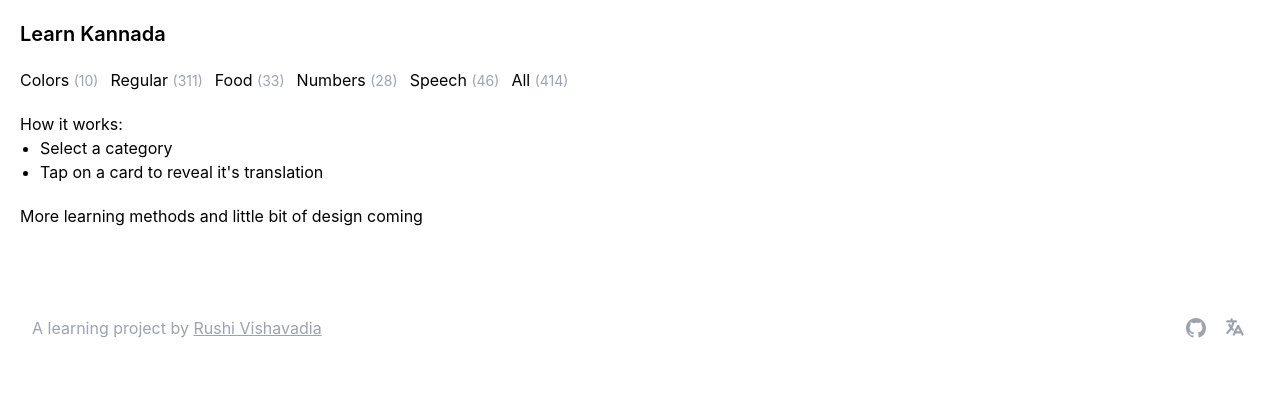
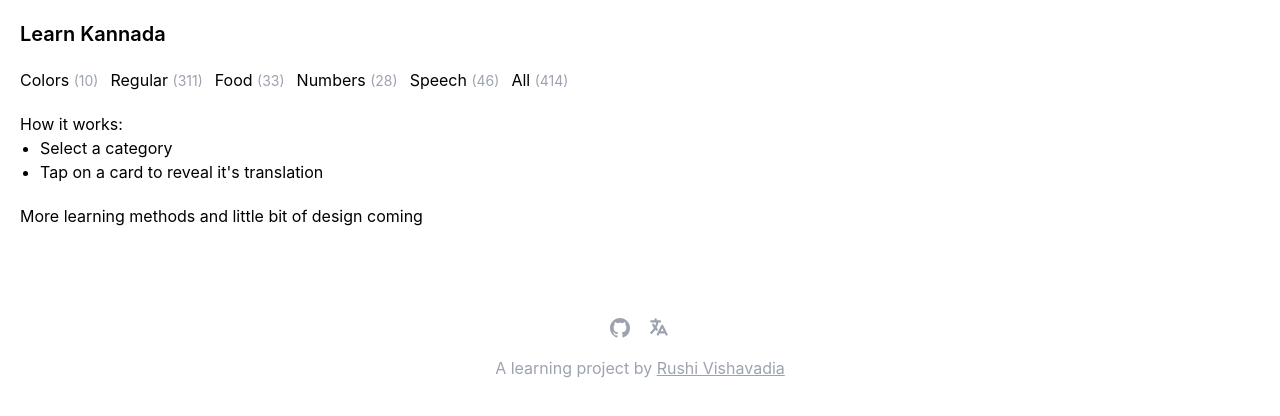
Before and after one commit to rushi/language-flashcards, a Next.js app: page / in a window 1280 px wide. Shown: the top 416 px of the page. Built offline with nearby package versions, Linux system fonts and the light colour scheme.

Commit message:
Abiity to hide translation again + animate out

```diff
--- a/components/Card.js
+++ b/components/Card.js
@@ -2,10 +2,13 @@ import React, { useState } from 'react';
 
 const Card = (props) => {
     const [visible, setVisible] = useState(false);
-    const visibility = visible ? 'animate__slideInUp' : 'invisible';
-    const show = (e) => setVisible(true);
+    const [animate, setAnimate] = useState(false);
+    const visibility = visible ? 'animate__slideInUp' : animate ? 'animate__slideOutDown' : 'invisible';
+    const show = (e) => {
+        setAnimate(true);
+        setVisible(!visible);
+    }
 
-    // TODO: better animation animate__animated animate__fadeInUpBig
     return (
         <div onClick={show} className="card bg-white rounded-sm mb-0 border border-blue-200 cursor-pointer">
             <div className="w-full flex items-center justify-between space-x-6">
--- a/components/Footer.js
+++ b/components/Footer.js
@@ -1,7 +1,7 @@
 const Footer = () => {
     return (
         <footer className="bg-white">
-            <div className="max-w-7xl mx-auto py-12 px-4 sm:px-6 md:flex md:items-center md:justify-between lg:px-8">
+            <div className="max-w-7xl mx-auto py-12 px-4 md:justify-between">
                 <div className="flex justify-center space-x-4 md:order-2">
                     <a
                         target="_blank"
@@ -35,7 +35,7 @@ const Footer = () => {
                     </a>
                 </div>
                 <div className="mt-8 md:mt-0 md:order-1">
-                    <p className="text-center text-base text-gray-400">
+                    <p className="text-center text-base text-gray-400 pt-4">
                         A learning project by{' '}
                         <a target="_blank" className="underline" href="http://rushi.vishavadia.com">
                             Rushi Vishavadia
```
